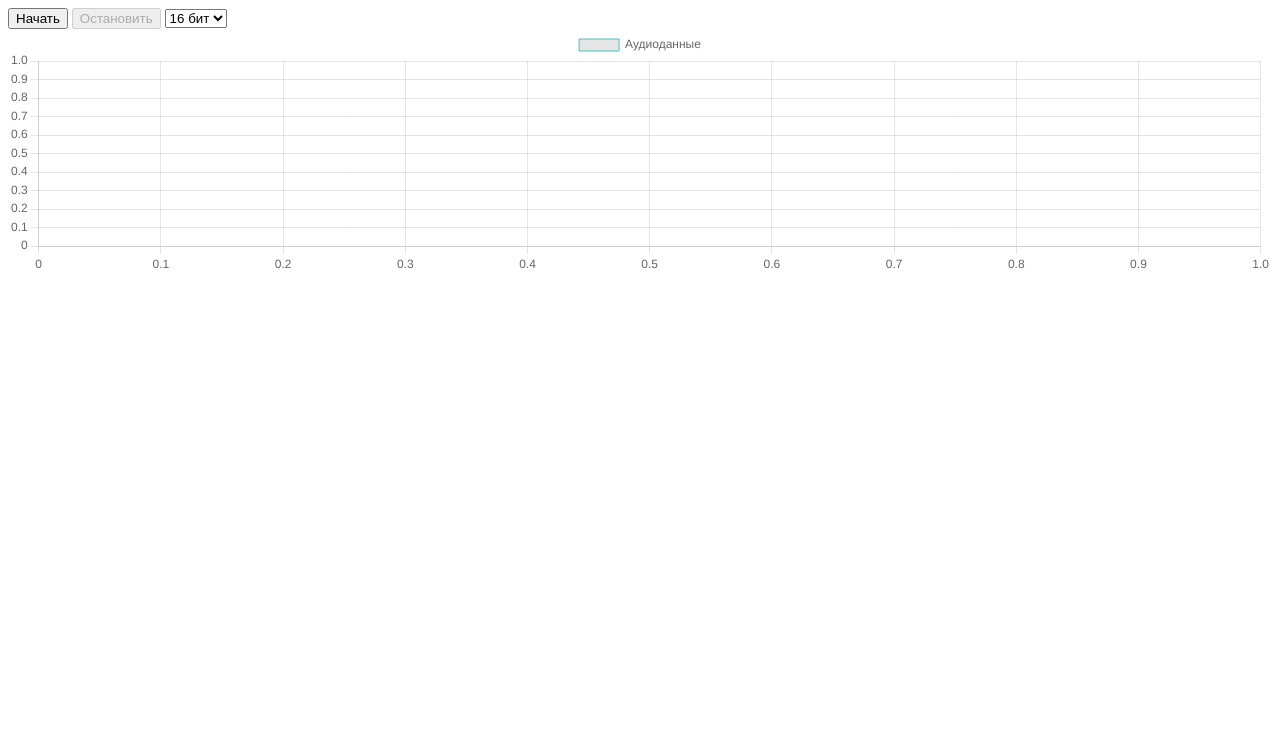
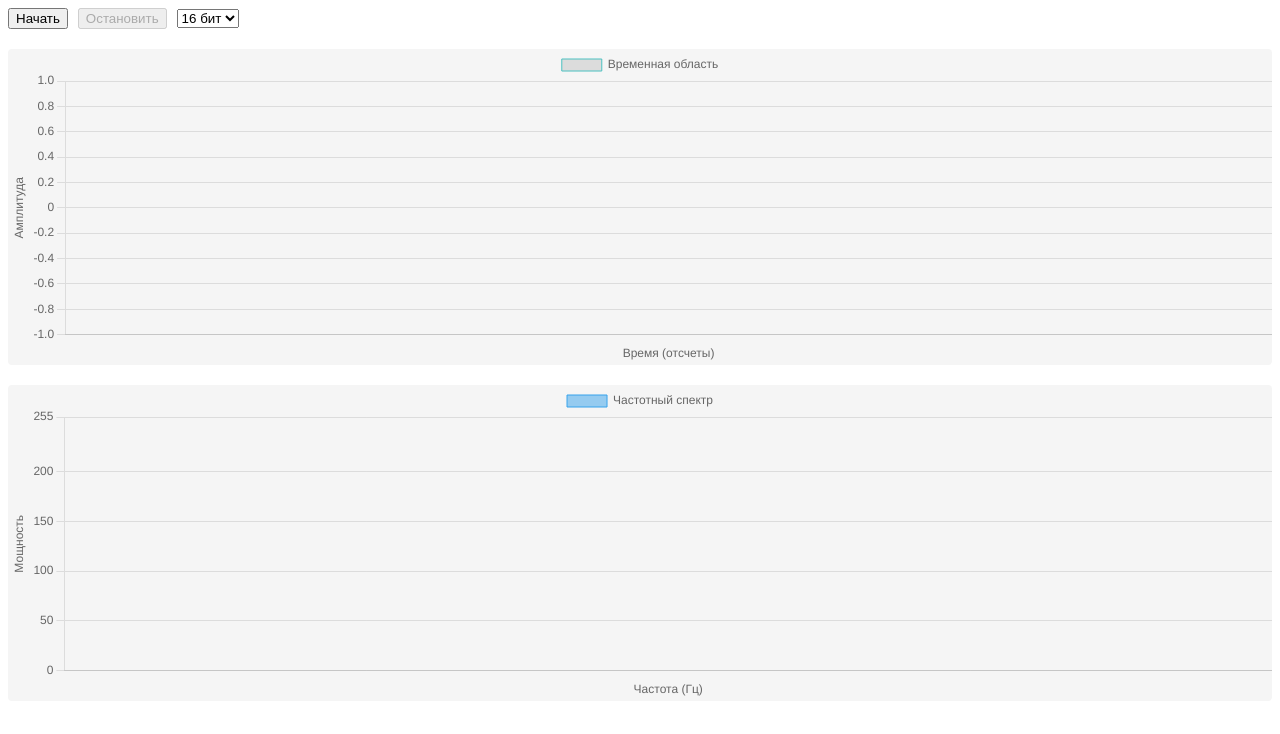
Before and after one commit to vladyz/voiceanalyser.github.io, a plain HTML site: page index.html in a window 1280 px wide. Drawn offline with nearby package versions, Linux system fonts and the light colour scheme.

Commit message:
frequency analyzer added

```diff
--- a/index.html
+++ b/index.html
@@ -4,113 +4,196 @@
     <meta charset="UTF-8">
     <meta name="viewport" content="width=device-width, initial-scale=1.0">
     <title>Аудиовизуализация</title>
-    <!-- Загрузка Chart.js через jsDelivr с использованием HTTPS -->
     <script src="https://cdn.jsdelivr.net/npm/chart.js"></script>
-    <!-- Загрузка Lodash через jsDelivr с использованием HTTPS -->
     <script src="https://cdn.jsdelivr.net/npm/lodash@4.17.21/lodash.min.js"></script>
+    <style>
+        .chart-container {
+            display: flex;
+            flex-direction: column;
+            gap: 20px;
+            margin-top: 20px;
+        }
+        canvas {
+            max-width: 100%;
+            height: auto;
+            background: #f5f5f5;
+            border-radius: 4px;
+        }
+        .controls {
+            display: flex;
+            gap: 10px;
+            align-items: center;
+        }
+    </style>
 </head>
 <body>
+    <div class="controls">
         <button id="startButton">Начать</button>
         <button id="stopButton" disabled>Остановить</button>
         <select id="bitDepth">
             <option value="16">16 бит</option>
             <option value="24">24 бит</option>
         </select>
-    <canvas id="audioChart" width="2060" height="400"></canvas>
+    </div>
+
+    <div class="chart-container">
+        <canvas id="timeDomainChart" width="800" height="200"></canvas>
+        <canvas id="frequencyDomainChart" width="800" height="200"></canvas>
+    </div>
 
     <script>
         const startButton = document.getElementById('startButton');
         const stopButton = document.getElementById('stopButton');
         const bitDepthSelect = document.getElementById('bitDepth');
-        const audioChartCanvas = document.getElementById('audioChart').getContext('2d');
+
+        // Инициализация графиков
+        const timeCtx = document.getElementById('timeDomainChart').getContext('2d');
+        const freqCtx = document.getElementById('frequencyDomainChart').getContext('2d');
+
         let audioContext;
         let analyser;
-        let dataArray;
+        let frequencyAnalyser;
+        let timeDataArray;
+        let freqDataArray;
         let animationFrameId;
-        let chart;
+        let timeChart;
+        let freqChart;
 
-        const downsampleFactor = 40; // Коэффициент усреднения
-        const chartWidth = 1040;
-        const stepWidth = 52;
-        let cnt;
-
-        let timeStamps = new Uint32Array(stepWidth);
-
-        const chartConfig = {
+        // Конфигурация графиков
+        const timeChartConfig = {
             type: 'line',
             data: {
                 labels: [],
                 datasets: [{
-                    label: 'Аудиоданные',
+                    label: 'Временная область',
                     data: [],
                     borderColor: 'rgba(75, 192, 192, 1)',
                     borderWidth: 1,
                     fill: false,
-                    pointStyle: false
+                    pointRadius: 0
                 }]
             },
             options: {
+                responsive: true,
                 scales: {
                     x: {
-                        type: 'linear',
-                        position: 'bottom'
+                        display: true,
+                        title: {
+                            display: true,
+                            text: 'Время (отсчеты)'
+                        }
                     },
                     y: {
-                        beginAtZero: true
+                        min: -1,
+                        max: 1,
+                        title: {
+                            display: true,
+                            text: 'Амплитуда'
+                        }
                     }
                 },
                 animation: {
-                    duration: 0 // Отключаем анимацию
+                    duration: 0
                 }
             }
         };
 
-        chart = new Chart(audioChartCanvas, chartConfig);
+        const freqChartConfig = {
+            type: 'bar',
+            data: {
+                labels: [],
+                datasets: [{
+                    label: 'Частотный спектр',
+                    data: [],
+                    backgroundColor: 'rgba(54, 162, 235, 0.5)',
+                    borderColor: 'rgba(54, 162, 235, 1)',
+                    borderWidth: 1
+                }]
+            },
+            options: {
+                responsive: true,
+                scales: {
+                    x: {
+                        display: true,
+                        title: {
+                            display: true,
+                            text: 'Частота (Гц)'
+                        }
+                    },
+                    y: {
+                        min: 0,
+                        max: 255,
+                        title: {
+                            display: true,
+                            text: 'Мощность'
+                        }
+                    }
+                },
+                animation: {
+                    duration: 0
+                }
+            }
+        };
+
+        // Инициализация графиков
+        timeChart = new Chart(timeCtx, timeChartConfig);
+        freqChart = new Chart(freqCtx, freqChartConfig);
 
         startButton.addEventListener('click', async () => {
-            chart.config.options.scales.y.max = 50;
-            chart.config.options.scales.y.min = -50;
-
             try {
                 const stream = await navigator.mediaDevices.getUserMedia({ audio: true });
                 audioContext = new (window.AudioContext || window.webkitAudioContext)();
                 const source = audioContext.createMediaStreamSource(stream);
+
+                // Анализатор для временной области
                 analyser = audioContext.createAnalyser();
                 analyser.fftSize = 2048;
+                timeDataArray = new Float32Array(analyser.fftSize);
+
+                // Анализатор для частотной области
+                frequencyAnalyser = audioContext.createAnalyser();
+                frequencyAnalyser.fftSize = 512;
+                freqDataArray = new Uint8Array(frequencyAnalyser.frequencyBinCount);
+
+                // Подготовка меток для частотного графика
+                const sampleRate = audioContext.sampleRate;
+                const freqLabels = Array.from(
+                    { length: frequencyAnalyser.frequencyBinCount },
+                    (_, i) => Math.round(i * sampleRate / (2 * frequencyAnalyser.frequencyBinCount))
+                );
+                freqChart.data.labels = freqLabels;
+
                 source.connect(analyser);
-                dataArray = new Uint8Array(analyser.fftSize);
+                source.connect(frequencyAnalyser);
 
-                for (let i = 0; i < stepWidth; i++) {
-                    timeStamps[i] = i;
+                // Очистка предыдущих данных
+                timeChart.data.datasets[0].data = [];
+                timeChart.data.labels = [];
+
+                function updateCharts() {
+                    // Обновление временного графика
+                    analyser.getFloatTimeDomainData(timeDataArray);
+                    timeChart.data.datasets[0].data = Array.from(timeDataArray);
+
+                    // Обновление меток времени
+                    if (timeChart.data.labels.length === 0) {
+                        timeChart.data.labels = Array.from(
+                            { length: timeDataArray.length },
+                            (_, i) => i
+                        );
                     }
 
-                function updateChart() {
-                    analyser.getByteTimeDomainData(dataArray);
-                    let downsampledData = downsample(dataArray, downsampleFactor);
+                    // Обновление частотного графика
+                    frequencyAnalyser.getByteFrequencyData(freqDataArray);
+                    freqChart.data.datasets[0].data = Array.from(freqDataArray);
 
-                    downsampledData = downsampledData.map(number => (number - 128));
-                    chart.data.datasets[0].data.push(...downsampledData);
-                    chart.data.labels.push(...timeStamps);
-                    timeStamps = timeStamps.map(number => (number + stepWidth));
+                    timeChart.update();
+                    freqChart.update();
 
-                    if (chart.data.labels.length > (chartWidth + stepWidth)) {
-                        chart.data.datasets[0].data.splice(0, stepWidth);
-                        chart.data.labels.splice(0, stepWidth);
-                        chart.config.options.scales.x.min = chart.data.labels[0];
-                        chart.config.options.scales.x.max = chart.data.labels[chartWidth];
-                    }
-                    chart.update();
-
-                    animationFrameId = requestAnimationFrame(updateChart);
+                    animationFrameId = requestAnimationFrame(updateCharts);
                 }
 
-                function downsample(data, factor) {
-                    const chunks = _.chunk(data, factor);
-                    const downsampledData = chunks.map(chunk => _.mean(chunk));
-                    return downsampledData;
-                }
-
-                updateChart();
+                updateCharts();
                 startButton.disabled = true;
                 stopButton.disabled = false;
             } catch (error) {
```
Lines whose indentation alone changed are shown as unchanged.
